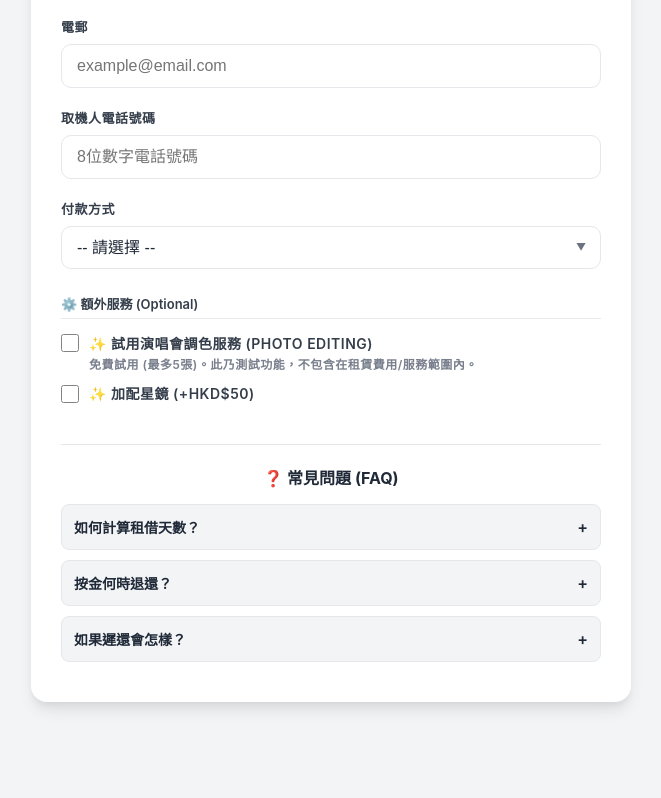
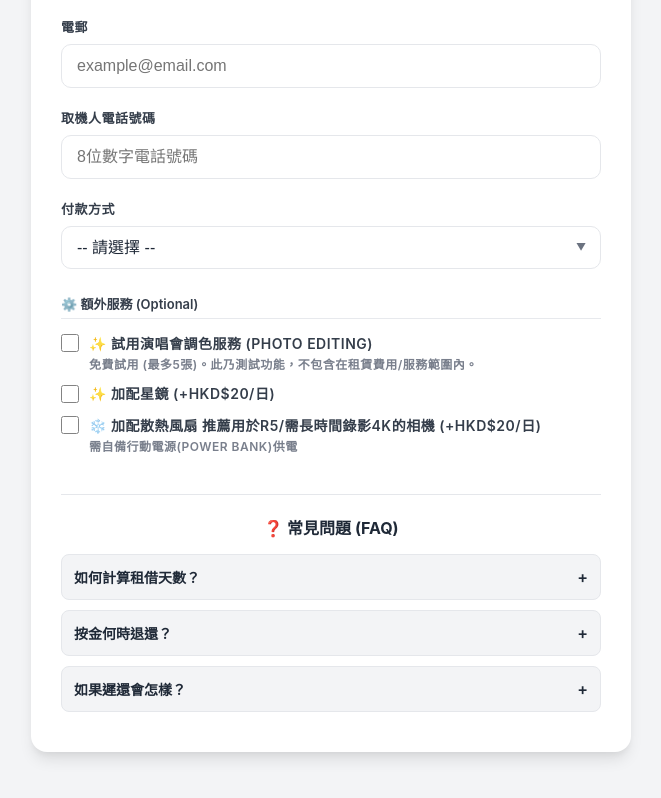
Before and after one commit to 852camera/PriceCalculator, a plain HTML site: page index.html in a window 1280 px wide. Shown: the part 954-1752 px from the top of the page, without its empty margins (309-970 px from the left). Drawn offline with Linux system fonts and the light colour scheme.

Commit message:
Update index.html

```diff
--- a/index.html
+++ b/index.html
@@ -1034,9 +1034,18 @@
             <span class="checkbox-subtext" style="color:var(--text-muted);">免費試用 (最多5張)。此乃測試功能，不包含在租賃費用/服務範圍內。</span>
         </div>
     </label>
+
     <label class="checkbox-wrapper">
         <input type="checkbox" id="starFilterToggle" onchange="calculatePrice()">
-        <span class="checkbox-text">✨ 加配星鏡 (+HKD$50)</span>
+        <span class="checkbox-text">✨ 加配星鏡 (+HKD$20/日)</span>
+    </label>
+
+    <label class="checkbox-wrapper" style="align-items: flex-start;">
+        <input type="checkbox" id="coolingFanToggle" onchange="calculatePrice()">
+        <div>
+            <span class="checkbox-text">❄️ 加配散熱風扇 推薦用於R5/需長時間錄影4K的相機 (+HKD$20/日)</span>
+            <span class="checkbox-subtext" style="color:var(--text-muted);">需自備行動電源(Power Bank)供電</span>
+        </div>
     </label>
 
     <!-- Error container -->
@@ -1226,6 +1235,7 @@
         payment: document.getElementById("paymentMethod"),
         photoEdit: document.getElementById("photoEditToggle"),
         starFilter: document.getElementById("starFilterToggle"),
+        coolingFan: document.getElementById("coolingFanToggle"), // Added Cooling Fan
         result: document.getElementById("result"),
         errorBox: document.getElementById("error-box"),
         quickDates: document.getElementById("quickDates"),
@@ -1409,6 +1419,7 @@
         elements.payment.value = "";
         elements.photoEdit.checked = false;
         elements.starFilter.checked = false;
+        elements.coolingFan.checked = false; // Reset Fan
         elements.termsCheck.checked = false;
         elements.termsCheck.disabled = true; // Reset disabled state
 
@@ -1660,11 +1671,42 @@
       // Apply Deposit Multiplier
       grandDeposit = grandDeposit * currentDepositRate;
 
-      // Add Optional Services Costs
+      // Add Optional Services Costs (Now Per Day)
       let starFilterCost = 0;
+      let coolingFanCost = 0;
+      let hasExtras = false;
+
       if (elements.starFilter.checked) {
-          starFilterCost = 50;
+          starFilterCost = 20 * days;
           grandTotal += starFilterCost;
+          hasExtras = true;
+      }
+
+      if (elements.coolingFan.checked) {
+          coolingFanCost = 20 * days;
+          grandTotal += coolingFanCost;
+          hasExtras = true;
+      }
+
+      // Append Extras to Breakdown HTML
+      if (hasExtras) {
+           breakdownHtml += `<div style="border-top:1px dashed var(--border-color); margin:8px 0;"></div>`;
+
+           if (elements.starFilter.checked) {
+             breakdownHtml += `
+              <div class="breakdown-item">
+                <div style="color:var(--text-main); font-size:13px;">✨ 星鏡 (Star Filter) x ${days}日</div>
+                <span class="breakdown-price" style="color:var(--text-main);">+$${starFilterCost}</span>
+              </div>`;
+           }
+
+           if (elements.coolingFan.checked) {
+             breakdownHtml += `
+              <div class="breakdown-item">
+                <div style="color:var(--text-main); font-size:13px;">❄️ 散熱風扇 x ${days}日</div>
+                <span class="breakdown-price" style="color:var(--text-main);">+$${coolingFanCost}</span>
+              </div>`;
+           }
       }
 
       // 5. Update View
@@ -1687,14 +1729,14 @@
       currentQuoteText += `🗓️ 日期: ${startDateRaw} 至 ${endDateRaw}\n⏱️ 天數: 共 ${days} 天\n`;
 
       // Add Services to Text
-      let hasServices = false;
       if(elements.photoEdit.checked) {
           currentQuoteText += `✨ 服務: 試用修圖 (免費)\n`;
-          hasServices = true;
       }
       if(elements.starFilter.checked) {
-          currentQuoteText += `✨ 服務: 加配星鏡 (+$50)\n`;
-          hasServices = true;
+          currentQuoteText += `✨ 服務: 加配星鏡 (+$${starFilterCost})\n`;
+      }
+      if(elements.coolingFan.checked) {
+          currentQuoteText += `❄️ 服務: 散熱風扇 (+$${coolingFanCost}) *需自備供電\n`;
       }
 
       // Deposit Scheme Text
```
